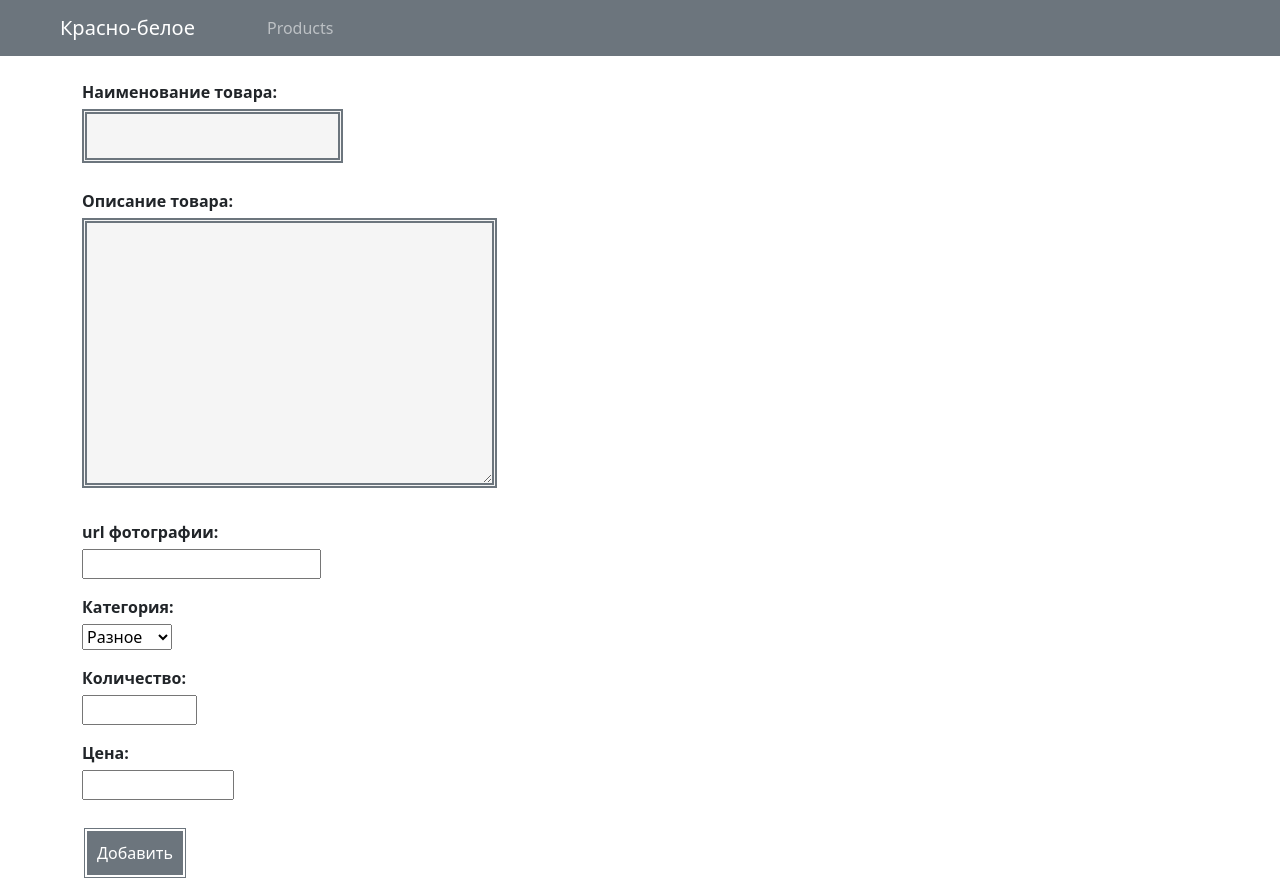
After one commit to nurlansapyzhan/homework_56_nurlan_sapyzhan, a Django app: page /product/add in a window 1280 px wide. The commit adds this page. Run offline with Django 4.2, Linux system fonts and the light colour scheme; parts of the project's set-up code (start-up, migrations or seed data) failed here and were passed over.

Commit message:
CRUD
Создал страницы для изменения товара. Добавление товара, Редактирование товара, Удаление товара. Удаление сделал с подтвеждением. Для добавления и редактирования использовал частичный шаблон формы

```diff
--- /dev/null
+++ b/source/labwork_56/forms.py
@@ -0,0 +1,19 @@
+from django import forms
+from django.core.exceptions import ValidationError
+from django.forms import widgets
+
+
+class ProductForm(forms.Form):
+    CHOICES = (
+        ('other', 'Разное'),
+        ('beverages', 'Напитки'),
+        ('seeds', 'семечки'),
+        ('beer', 'пиво')
+    )
+    title = forms.CharField(max_length=30, required=True, label='Наименование товара')
+    description = forms.CharField(max_length=2000, required=False, label='Описание товара', widget=widgets.Textarea)
+    image = forms.CharField(required=True, label='url фотографии', widget=widgets.URLInput)
+    category = forms.ChoiceField(required=True, widget=widgets.Select, choices=CHOICES, label='Категория')
+    amount = forms.IntegerField(max_value=10000, min_value=0, required=True, label='Количество')
+    price = forms.DecimalField(max_value=100000, min_value=0, max_digits=7, decimal_places=2, required=True,
+                               label='Цена')
--- /dev/null
+++ b/source/labwork_56/templates/add_product.html
@@ -0,0 +1,12 @@
+{% extends 'base.html' %}
+{% block header %}
+    <h1>Добавить новый продукт</h1>
+{% endblock %}
+{% block title %}
+    Добавить продукт
+{% endblock %}
+{% block content %}
+    <form action="{% url 'add_product' %}" method="post">
+        {% include 'partial/product_form.html' with button_text='Добавить' %}
+    </form>
+{% endblock %}
--- a/source/labwork_56/templates/index.html
+++ b/source/labwork_56/templates/index.html
@@ -1,6 +1,9 @@
 {% extends 'base.html' %}
 {% block title %}
     Main
+{% endblock %}
+{% block menu %}
+    <a class="nav-link" href="{% url 'add_product' %}">Add product</a>
 {% endblock %}
 {% block content %}
     <div class="row row-cols-1 row-cols-md-3 g-4">
--- /dev/null
+++ b/source/labwork_56/templates/partial/product_form.html
@@ -0,0 +1,3 @@
+{% csrf_token %}
+{{ form.as_p }}
+<button type="submit">{{ button_text }}</button>
--- a/source/labwork_56/urls.py
+++ b/source/labwork_56/urls.py
@@ -1,10 +1,14 @@
 from django.urls import path
 
 from labwork_56.views.base import products_view
-from labwork_56.views.products import product_view
+from labwork_56.views.products import product_view, add_product_view, delete_product, confirm_delete, edit_product
 
 urlpatterns = [
     path('', products_view, name='index'),
     path('products', products_view, name='index'),
     path('products/<int:pk>', product_view, name='product_detail'),
+    path('product/add', add_product_view, name='add_product'),
+    path('product/<int:pk>/delete', delete_product, name='product_delete'),
+    path('product/<int:pk>/confirm_delete', confirm_delete, name='confirm_delete'),
+    path('product/<int:pk>/edit', edit_product, name='product_edit'),
 ]
--- a/source/labwork_56/views/products.py
+++ b/source/labwork_56/views/products.py
@@ -1,9 +1,59 @@
 from django.core.handlers.wsgi import WSGIRequest
-from django.shortcuts import get_object_or_404, render
+from django.shortcuts import get_object_or_404, render, redirect
 
+from labwork_56.forms import ProductForm
 from labwork_56.models import Product
 
 
 def product_view(request: WSGIRequest, pk):
     product = get_object_or_404(Product, pk=pk)
     return render(request, 'product_detail.html', context={'product': product})
+
+
+def add_product_view(request: WSGIRequest):
+    if request.method == 'GET':
+        form = ProductForm()
+        return render(request, 'add_product.html', context={'form': form})
+    form = ProductForm(data=request.POST)
+    if not form.is_valid():
+        return render(request, 'add_product.html', context={'form': form})
+    else:
+        Product.objects.create(**form.cleaned_data)
+        return redirect('index')
+
+
+def delete_product(request: WSGIRequest, pk):
+    product = get_object_or_404(Product, pk=pk)
+    return render(request, 'product_delete_confirm.html', context={'product': product})
+
+
+def confirm_delete(request: WSGIRequest, pk):
+    product = get_object_or_404(Product, pk=pk)
+    product.delete()
+    return redirect('index')
+
+
+def edit_product(request: WSGIRequest, pk):
+    product = get_object_or_404(Product, pk=pk)
+    if request.method == 'GET':
+        form = ProductForm(initial={
+            'title': product.title,
+            'description': product.description,
+            'image': product.image,
+            'category': product.category,
+            'amount': product.amount,
+            'price': product.price
+        })
+        return render(request, 'product_edit.html', context={'product': product, 'form': form})
+    form = ProductForm(data=request.POST)
+    if not form.is_valid():
+        return render(request, 'product_edit.html', context={'product': product, 'form': form})
+    else:
+        product.title = request.POST.get('title')
+        product.description = request.POST.get('description')
+        product.image = request.POST.get('image')
+        product.category = request.POST.get('category')
+        product.amount = request.POST.get('amount')
+        product.price = request.POST.get('price')
+        product.save()
+        return redirect('index')
--- a/source/static/css/style.css
+++ b/source/static/css/style.css
@@ -1,3 +1,63 @@
 .product_image {
     height: 415px;
 }
+
+.card_links {
+    text-decoration: none;
+    width: 25px;
+}
+
+input[type="text"],
+textarea {
+    background-color: whitesmoke;
+    color: #6c757d;
+    border: thick double #6c757d;
+    padding: 10px;
+    margin-bottom: 10px;
+}
+
+input[type="text"]:focus,
+textarea:focus {
+    outline: none;
+}
+
+label {
+    display: block;
+    font-weight: bold;
+    margin-bottom: 5px;
+}
+
+button {
+    background-color: #6c757d;
+    color: #fff;
+    border: thick double white;
+    padding: 10px;
+    cursor: pointer;
+    margin-top: 10px;
+}
+
+button:hover {
+    opacity: 0.8;
+}
+
+
+.cancel {
+    display: flex;
+    margin-top: 20px;
+}
+
+.cancel_button {
+    width: 92px;
+    background-color: #6c757d;
+    color: #fff;
+    border: thick double white;
+    padding: 10px;
+    cursor: pointer;
+    margin-top: 10px;
+    text-decoration: none;
+}
+
+.cancel_button:hover {
+    opacity: 0.8;
+    color: white;
+}
```
Also changed, not shown: source/labwork_56/templates/product_delete_confirm.html (added, +21 -0 lines), source/labwork_56/templates/product_detail.html (+5 -2 lines), source/labwork_56/templates/product_edit.html (added, +12 -0 lines).
